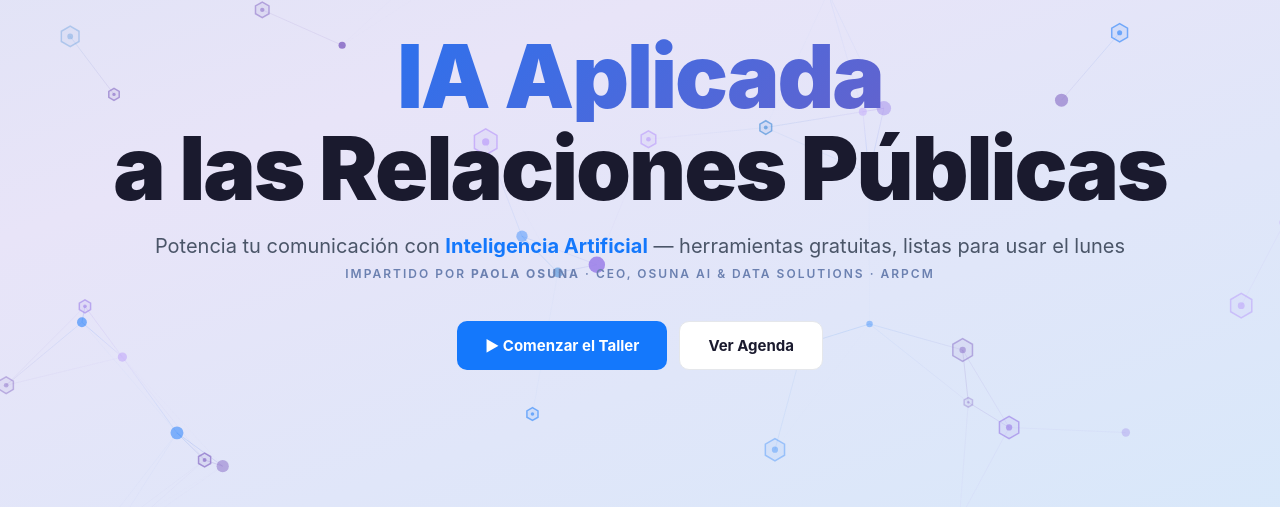
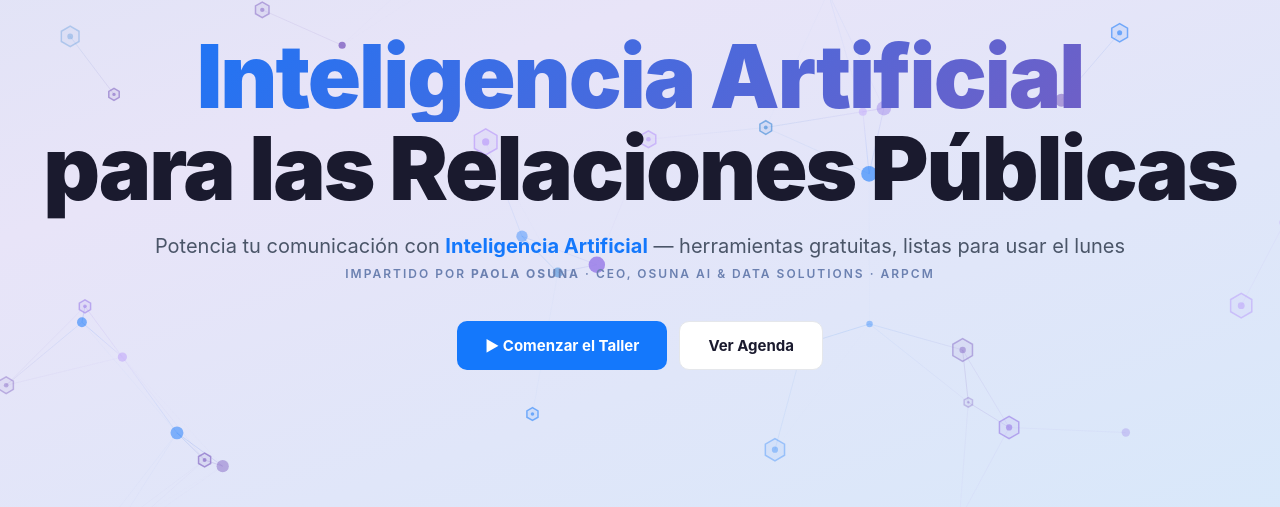
Before and after one commit to osunaai/taller-arpcm, a plain HTML site: page index.html in a window 1280 px wide. Shown: the part 266-773 px from the top of the page. Drawn offline with Linux system fonts and the light colour scheme.

Commit message:
Cambiar título a Inteligencia Artificial para las Relaciones Públicas
Co-Authored-By: Claude Opus 5.5 <noreply@anthropic.com>
Claude-Session: https://claude.ai/code/session_01NYru6oQbAPbcLPFL93zT3p

```diff
--- a/index.html
+++ b/index.html
@@ -3,7 +3,7 @@
 <head>
   <meta charset="UTF-8" />
   <meta name="viewport" content="width=device-width, initial-scale=1.0" />
-  <title>Taller IA Aplicada a las RP · ARPCM × Osuna AI</title>
+  <title>Inteligencia Artificial para las Relaciones Públicas · ARPCM × Osuna AI</title>
   <style>
     :root {
       --blue: #1478FC;
@@ -517,8 +517,8 @@
   </div>
 
   <h1>
-    <span class="line1">IA Aplicada</span>
-    <span class="line2">a las Relaciones Públicas</span>
+    <span class="line1">Inteligencia Artificial</span>
+    <span class="line2">para las Relaciones Públicas</span>
   </h1>
   <p class="hero-sub">Potencia tu comunicación con <strong>Inteligencia Artificial</strong> — herramientas gratuitas, listas para usar el lunes</p>
   <p class="hero-instructor">Impartido por <strong>Paola Osuna</strong> · CEO, Osuna AI & Data Solutions · ARPCM</p>
```
